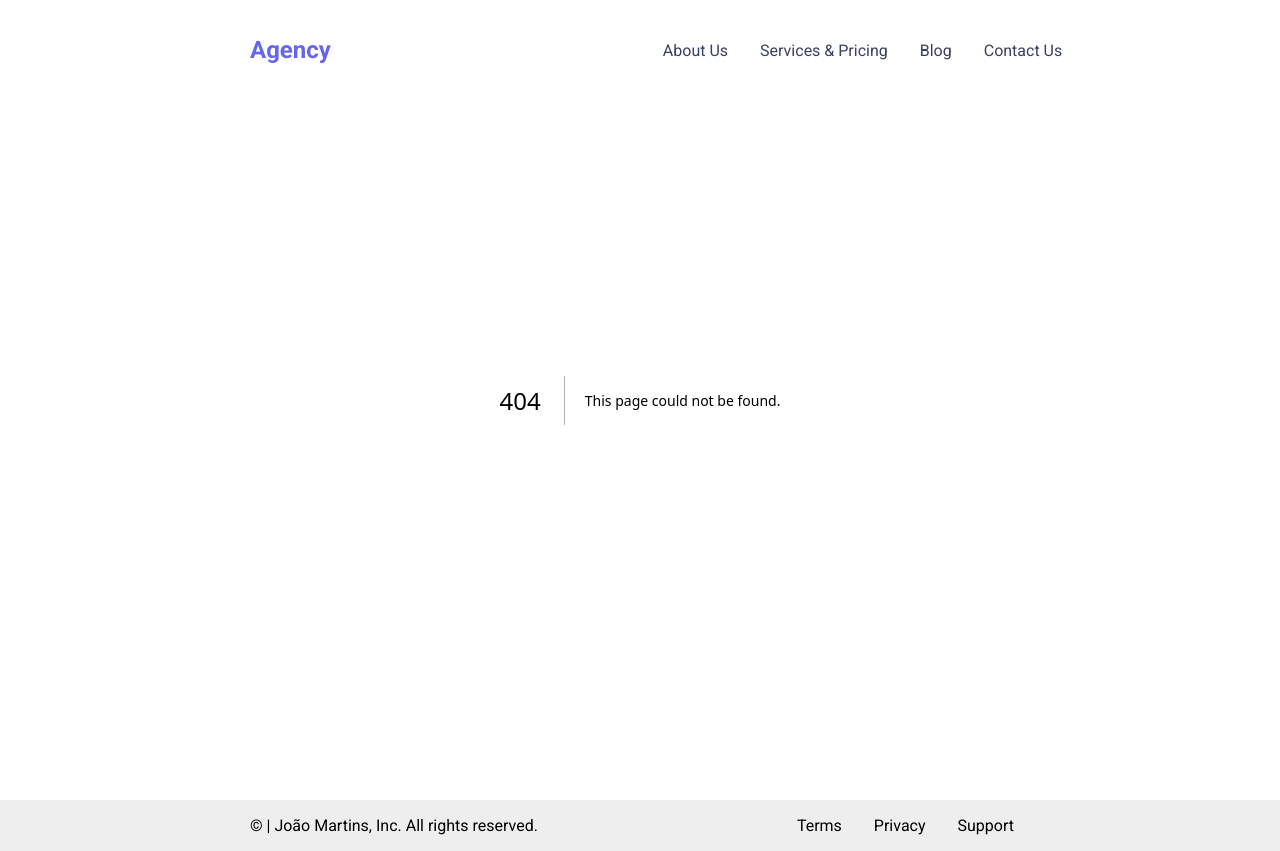
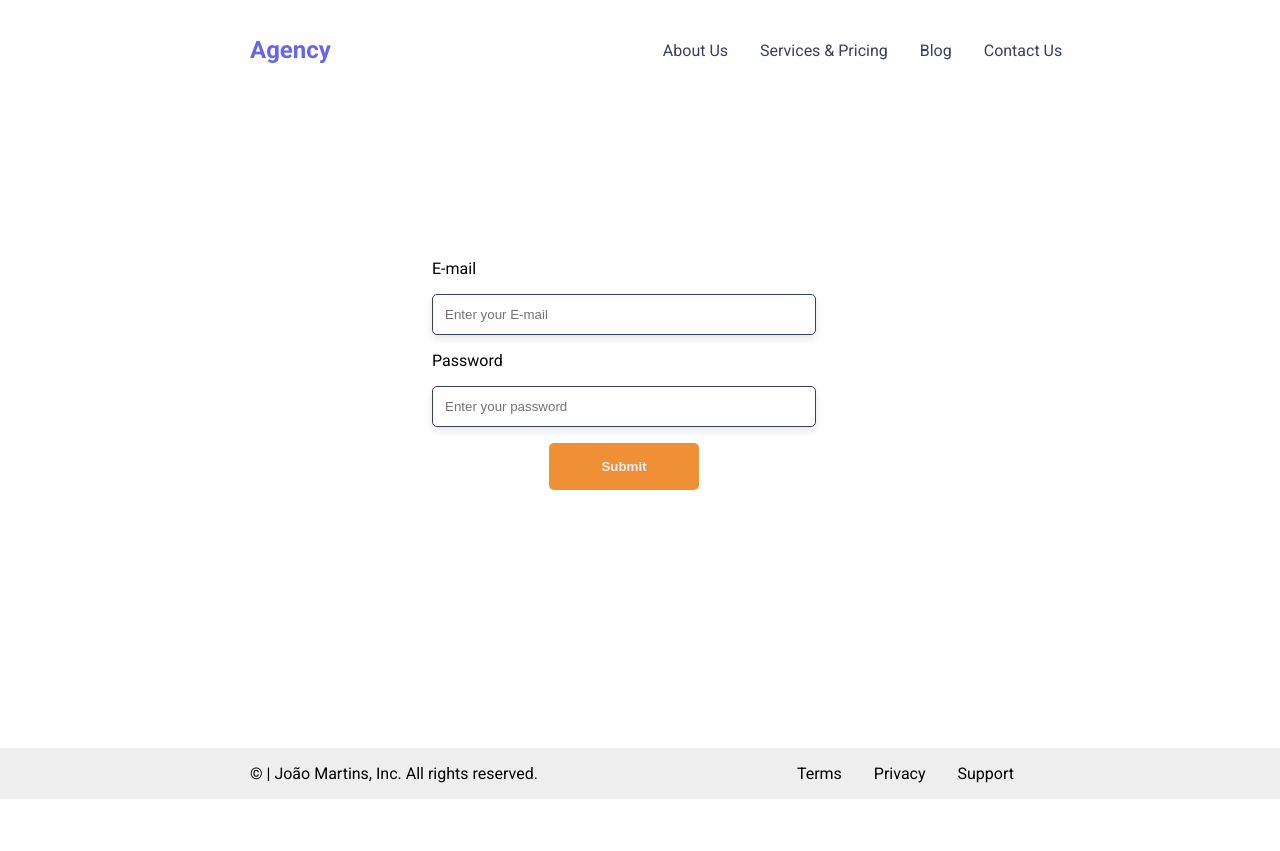
Before and after one commit to JoaoNogueira23/marketing-agency, a Next.js app: page /admin in a window 1280 px wide. Before the commit this address had no page. After the commit the page ends 800 px from the top, so only its background shows below. Built offline with nearby package versions, Linux system fonts and the light colour scheme.

Commit message:
feat: login admin page

```diff
--- /dev/null
+++ b/src/app/admin/page.tsx
@@ -0,0 +1,85 @@
+"use client"
+import { useState } from 'react'
+
+import '../../styles/layouts/stylesForms.sass'
+import { SubmitHandler, useForm } from 'react-hook-form'
+import axios from 'axios'
+
+interface AdminPageProps {
+
+}
+
+interface IFormInput {
+    usermail: string
+    password: string
+}
+
+const defaultValue: IFormInput = {
+    usermail: '',
+    password: ''
+}
+
+export default async function AdminPage(props : AdminPageProps){
+    const {register, handleSubmit, formState: {errors}} = useForm<IFormInput>();
+
+
+    const handlerRequestLogin = (data: IFormInput) => {
+        const url = 'localhost:8080/api'
+
+        const payload = {
+            username: data.usermail,
+            password: data.password
+        }
+
+        axios.post(url + '/user/login', payload)
+            .then((response) => {
+                console.log(response)
+            })
+            .catch((err) => {
+                console.log(err)
+            })
+    }
+
+    const onSubmit: SubmitHandler<IFormInput> = data => {
+        handlerRequestLogin(data)
+    }
+
+
+    return (
+
+        <div className={'formsContainer'}>
+            <form onSubmit={handleSubmit(onSubmit)} className={'formContent'}>
+                <div className={`inputForm`}>
+                    <label htmlFor='usermail' >E-mail</label>
+                    <input
+                    type="text"
+                    id="usermail"
+                    placeholder='Enter your E-mail'
+                    {...register("usermail", {
+                        required: "Email is requeried!",
+                        pattern: {
+                            value: /^\S+@\S+$/i,
+                            message: "Invalid email format"
+                        }
+                    })}
+                    />
+                    {errors.usermail && <span>{errors.usermail.message}</span>}
+                </div>
+
+                <div className={`inputForm`}>
+                    <label htmlFor='password'>Password</label>
+                    <input
+                    type="text"
+                    id="password"
+                    placeholder='Enter your password'
+                    {...register("password", {
+                        required: "Password is requerid!"
+                    })}
+                    />
+                </div>
+                {errors.password && <span>{errors.password.message}</span>}
+                <button type="submit" className='btn'>Submit</button>
+            </form>
+        </div>
+    )
+}
--- a/src/app/page.sass
+++ b/src/app/page.sass
@@ -0,0 +1,2 @@
+main
+    position: relative
--- /dev/null
+++ b/src/hooks/useAppContext.tsx
@@ -0,0 +1,6 @@
+import { useContext } from "react";
+import { AppContext } from "../context/AppContext";
+
+export default function useAppContext(){
+    return useContext(AppContext);
+}
--- /dev/null
+++ b/src/styles/layouts/stylesForms.sass
@@ -0,0 +1,37 @@
+@import '../variables'
+@import '../buttons'
+
+.formsContainer
+    @extend %paddings
+    display: flex
+    flex-direction: column
+    color: $black-color
+    width: calc( 100vw - 532px )
+    height: calc( 100vh - 52px )
+    justify-content: center
+    align-content: center
+    align-items: center
+
+    .formContent
+        display: flex
+        flex-direction: column
+        gap: 1rem
+        width: 30vw
+
+        .inputForm
+            display: flex
+            flex-direction: column
+            gap: 1rem
+
+            label
+
+            input
+                padding: 12px
+                border-radius: 5px
+                border: 1px solid $text-primary
+                box-shadow: 0px 4px 8px rgba(0, 0, 0, 0.1)
+
+        .btn
+            width: 150px
+            align-self: center
+            @include button($bg-color-btn: $bg-btn, $text-color: $text-info )
```
Also changed, not shown: src/app/api/submit.ts (added, +13 -0 lines), src/app/blog/page.tsx (added, +10 -0 lines), src/app/layout.tsx (+6 -5 lines), src/context/AppContext.tsx (added, +43 -0 lines), src/settings/AppSettings.ts (added, +9 -0 lines), src/settings/env.ts (added, +13 -0 lines).
